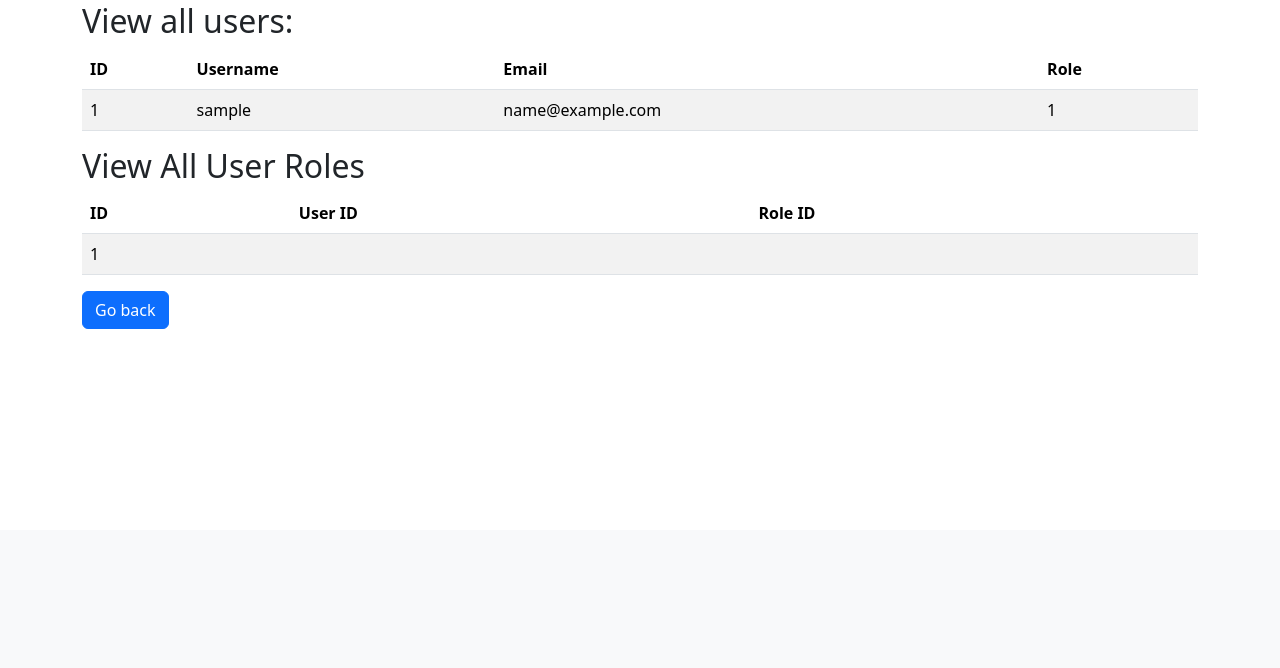
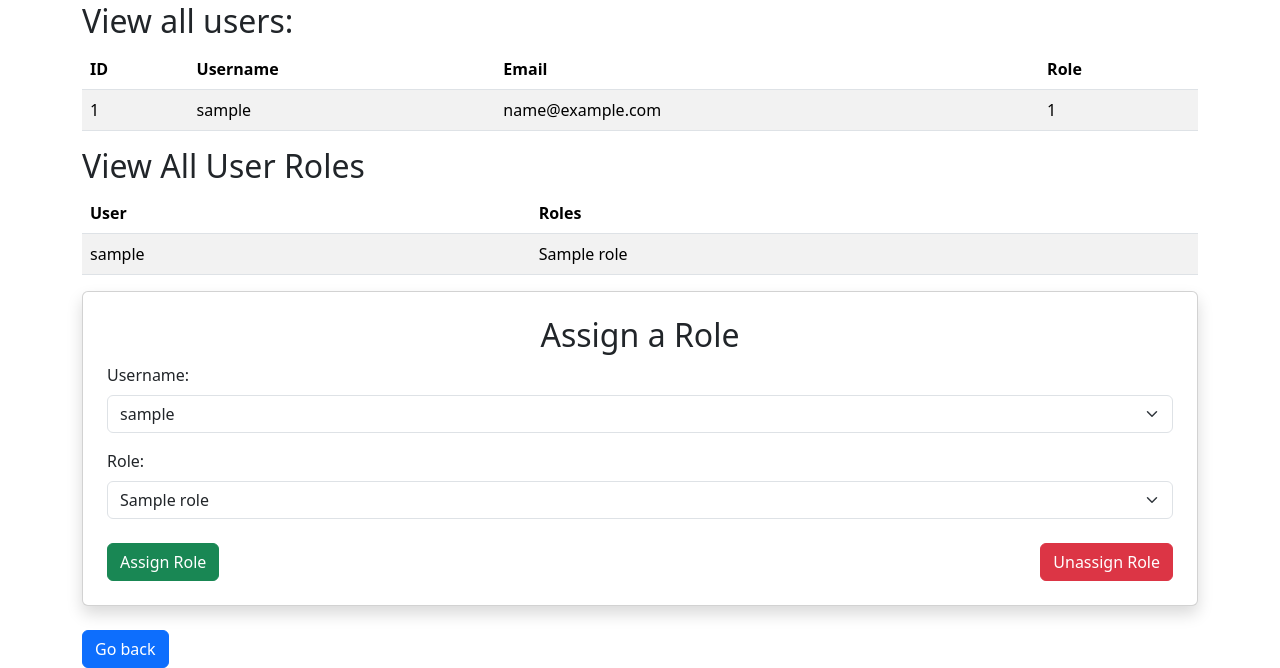
Before and after one commit to KeironTJ/BudgetApp, a Flask app: template app/templates/admin/admin_users.html in a window 1280 px wide. Shown: the part 270-938 px from the top of the page. Before the commit the page ends 599 px from the top, so only its background shows below. Run offline with Flask 3, Linux system fonts and the light colour scheme; tables that the repository leaves empty hold one stand-in row (values such as "Sample post"); the template is opened without the code that fills it: values that come from a table or form of the project are taken from there, most other values are stand-ins (such as "Sample title", 1, 10 or a date in 2020).

Commit message:
Add role assignment functionality with validation in admin panel

```diff
--- a/app/admin/forms.py
+++ b/app/admin/forms.py
@@ -1,6 +1,9 @@
 from flask_wtf import FlaskForm
-from wtforms import TextAreaField, DateField, SubmitField, StringField, IntegerField
+from wtforms import TextAreaField, DateField, SubmitField, SelectField, StringField, BooleanField, PasswordField, ValidationError
 from wtforms.validators import DataRequired, Length
+from app.models import User, Role
+from app import db
+import sqlalchemy as sa
 
 ## MealPlanner
 class AddMealForm(FlaskForm):
@@ -22,3 +25,29 @@ class AddMealForm(FlaskForm):
         ]
     )
     add_meal = SubmitField('Add Meal')
+
+# Assign Role Form
+class AssignRoleForm(FlaskForm):
+    username = SelectField('Username', validators=[DataRequired()], choices=[])
+    role = SelectField('Role', validators=[DataRequired()], choices=[])
+    assign = SubmitField('Assign Role')
+    unassign = SubmitField('Unassign Role')
+
+    def __init__(self, *args, **kwargs):
+        super(AssignRoleForm, self).__init__(*args, **kwargs)
+        self.username.choices = [
+            (user.username, user.username) for user in db.session.scalars(sa.select(User)).all()
+        ]
+        self.role.choices = [
+            (role.name, role.name) for role in db.session.scalars(sa.select(Role)).all()
+        ]
+
+    def validate_username(self, username):
+        user = db.session.scalar(sa.select(User).where(User.username == username.data))
+        if user is None:
+            raise ValidationError('User does not exist.')
+
+    def validate_role(self, role):
+        role_names = [role.name for role in db.session.scalars(sa.select(Role)).all()]
+        if role.data not in role_names:
+            raise ValidationError('Invalid role.')
--- a/app/templates/admin/admin_users.html
+++ b/app/templates/admin/admin_users.html
@@ -57,27 +57,55 @@
 </div>
 
 
-<div class ="customdiv">
+<div class="customdiv">
     <h2>View All User Roles</h2>
     <table class="table table-striped">
         <thead>
             <tr>
-                <th>ID</th>
-                <th>User ID</th>
-                <th>Role ID</th>
+                <th>User</th>
+                <th>Roles</th>
             </tr>
         </thead>
         <tbody>
-            {% for user_role in user_roles %}
+            {% for user in users %}
                 <tr>
-                    <td>{{ user_role.id }}</td>
-                    <td>{{ user_role.user_id }}</td>
-                    <td>{{ user_role.role_id }}</td>
+                    <td>{{ user.username }}</td>
+                    <td>
+                        {% for role in user.roles %}
+                            {{ role.name }}{% if not loop.last %}, {% endif %}
+                        {% endfor %}
+                    </td>
                 </tr>
             {% endfor %}
         </tbody>
     </table>
 </div>
+
+
+<!-- Assign Role to user with dropdown using jinja forms.py-->
+<div class="customdiv card p-4 shadow">
+    <h2 class="text-center">Assign a Role</h2>
+    <form method="POST">
+        {{ assignuserroleform.hidden_tag() }}
+
+        <div class="mb-3">
+            <label for="username" class="form-label">Username:</label>
+            {{ assignuserroleform.username(class="form-select") }}
+        </div>
+
+        <div class="mb-3">
+            <label for="role" class="form-label">Role:</label>
+            {{ assignuserroleform.role(class="form-select") }}
+        </div>
+
+        <div class="d-flex justify-content-between mt-4">
+            {{ assignuserroleform.assign(class="btn btn-success w-45") }}
+            {{ assignuserroleform.unassign(class="btn btn-danger w-45") }}
+        </div>
+    </form>
+</div>
+
+<br>
 
 
 <a href="{{ url_for('admin.admin_home') }}" class="btn btn-primary">Go back</a>
```
Also changed, not shown: app/admin/routes.py (+27 -3 lines), app/models.py (+15 -2 lines).
